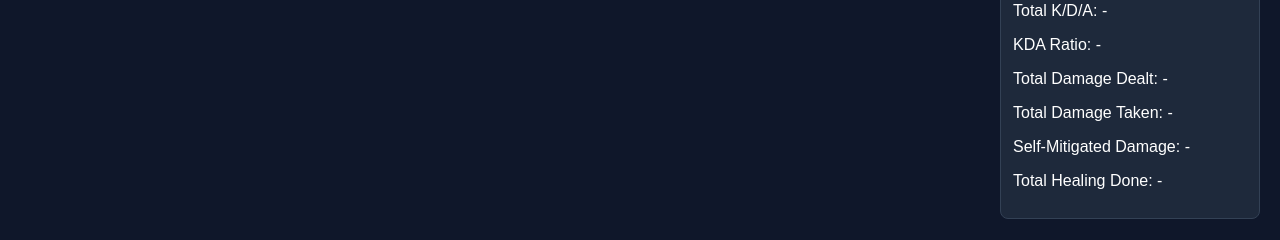
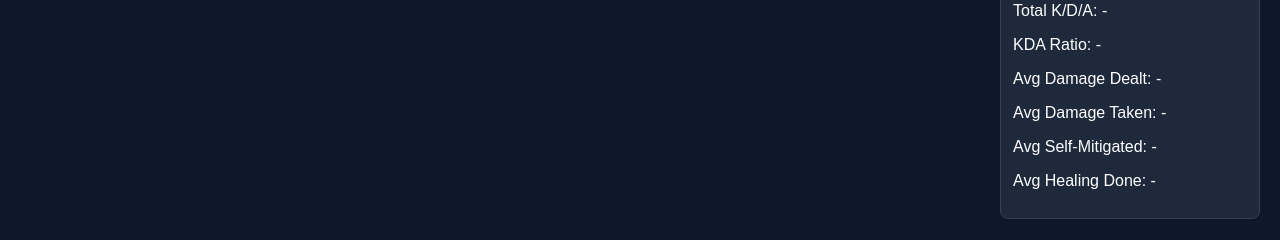
Before and after one commit to hideyomoney/riot-dashboard, a website: page client/dashboard.html in a window 1280 px wide. Both pictures are taken after typing "Sample" into the empty fields and a click on the button "Search". Shown: the part 260-500 px from the top of the page. Drawn offline with Linux system fonts and the light colour scheme; files whose address does not match are found by name.

Commit message:
changed total stats to avg

```diff
--- a/client/js/main.js
+++ b/client/js/main.js
@@ -327,18 +327,20 @@ async function fetchMatchStats() {
       ? "∞"
       : ((totalKills + totalAssists) / totalDeaths).toFixed(2);
   const totalKDA = `${totalKills}/${totalDeaths}/${totalAssists}`;
+  const matchCount = matches.length || 1; // prevent divide-by-zero
+
   document.getElementById(
     "stat-damage"
-  ).textContent = `Total Damage Dealt: ${totalDealt.toLocaleString()}`;
+  ).textContent = `Avg Damage Dealt: ${(totalDealt / matchCount).toFixed(0).toLocaleString()}`;
   document.getElementById(
     "stat-taken"
-  ).textContent = `Total Damage Taken: ${totalTaken.toLocaleString()}`;
+  ).textContent = `Avg Damage Taken: ${(totalTaken / matchCount).toFixed(0).toLocaleString()}`;
   document.getElementById(
     "stat-mitigated"
-  ).textContent = `Self-Mitigated Damage: ${totalMitigated.toLocaleString()}`;
+  ).textContent = `Avg Self-Mitigated: ${(totalMitigated / matchCount).toFixed(0).toLocaleString()}`;
   document.getElementById(
     "stat-healing"
-  ).textContent = `Total Healing Done: ${totalHealing.toLocaleString()}`;
+  ).textContent = `Avg Healing Done: ${(totalHealing / matchCount).toFixed(0).toLocaleString()}`;
   document.getElementById("stat-winrate").textContent = `Winrate: ${winRate}%`;
   document.getElementById("stat-kda").textContent = `Total K/D/A: ${totalKDA}`;
   document.getElementById(
--- a/client/partials/dashboard.html
+++ b/client/partials/dashboard.html
@@ -24,10 +24,10 @@
         <p id="stat-winrate">Winrate: -</p>
         <p id="stat-kda">Total K/D/A: -</p>
         <p id="stat-kdaratio">KDA Ratio: -</p>
-        <p id="stat-damage">Total Damage Dealt: -</p>
-        <p id="stat-taken">Total Damage Taken: -</p>
-        <p id="stat-mitigated">Self-Mitigated Damage: -</p>
-        <p id="stat-healing">Total Healing Done: -</p>
+        <p id="stat-damage">Avg Damage Dealt: -</p>
+        <p id="stat-taken">Avg Damage Taken: -</p>
+        <p id="stat-mitigated">Avg Self-Mitigated: -</p>
+        <p id="stat-healing">Avg Healing Done: -</p>
       </div>
 
       <!-- TEMPLATES: -->
```
